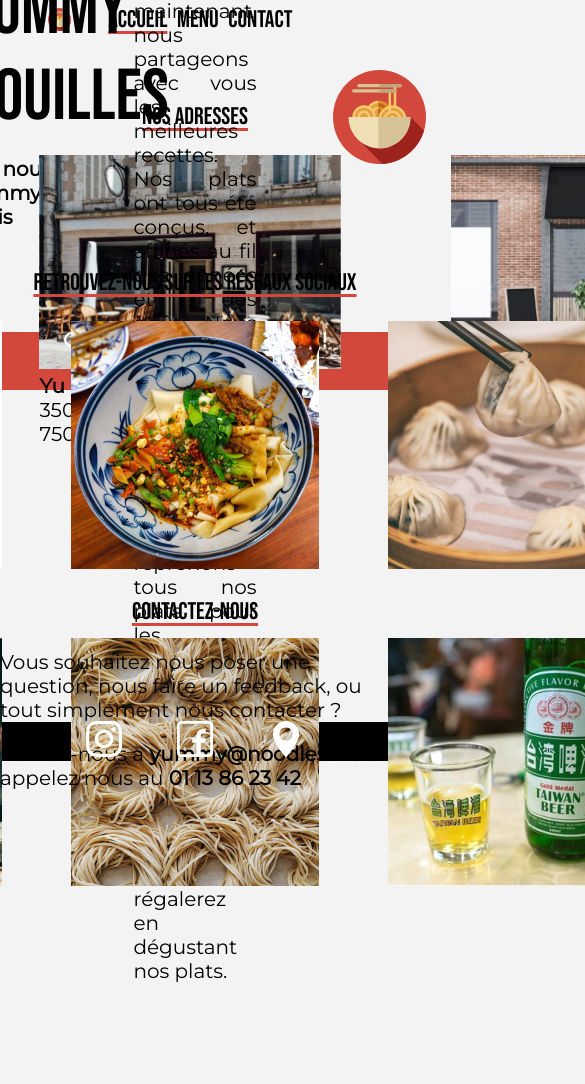
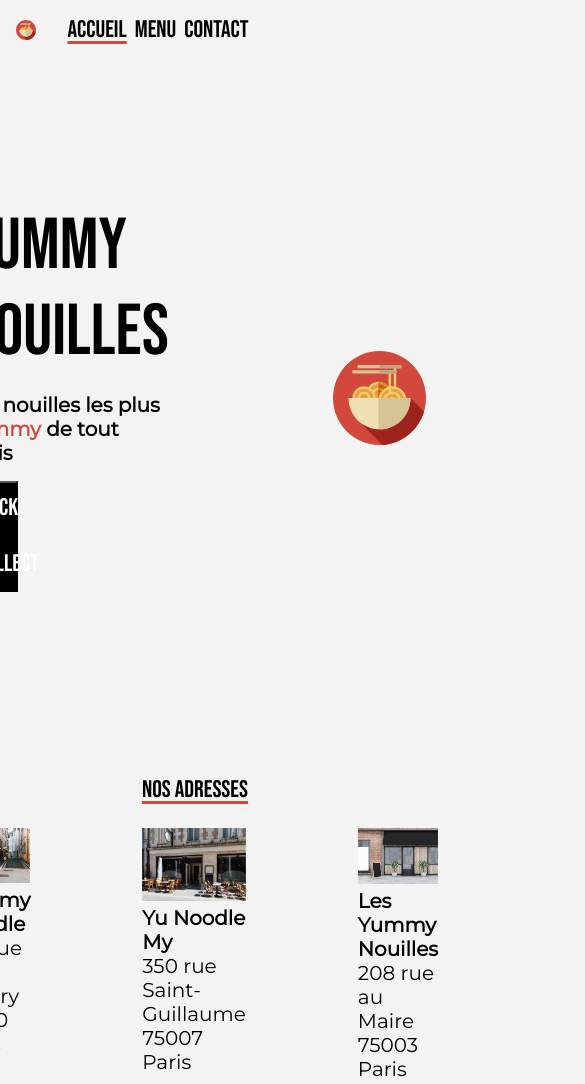
Before and after one commit to alaneo974/Yummy-Nouille, a plain HTML site: page pages/index.html in a window 390 px wide. Shown: the top 1084 px of the page, 585 px wide, since content can reach past the window. Before the commit the page ends 983 px from the top, so only its background shows below. Drawn offline with Linux system fonts and the light colour scheme; files whose address does not match are found by name.

Commit message:
responsive 1 computer

```diff
--- a/styles/scss/_mainYummy.scss
+++ b/styles/scss/_mainYummy.scss
@@ -65,51 +65,58 @@ a:hover {
 
 /* section Yummy Nouilles */
 .YummyNouilles {
-    height: 40vw;
+    height: auto;
+    width: 100%;
+    margin: 10rem 0;
     background-color: $whiteG;
     @include flexCenter;
 
     img {
-        height: 60%;
+        height: auto;
+        width: 24%;
         margin-left: 10.25rem;
     }
 }
 
 .essentielYummy {
-    @include flexCenter;
+    display: flex;
     flex-direction: column;
-    text-align: left;
+    justify-content: start;
 }
 .yum {
-    color: var(--redO);
+    color: $redO;
 }
 
 
 /* section nos adresses */
 .nosAdresses {
-    height: 35vw;
+    height: auto;
+    width: 100%;
+    margin: 2rem 0;
     background-color: $whiteG;
     @include flexCenter;
     flex-direction: column;
 
     h1 {
-        margin-bottom: 4.125rem;
+        margin: 2rem 0;
     }
 }
 
 .YummyNoddle {
-    margin: 0 6.875rem 0 9.375rem;
+        margin-right: 7rem;
 }
+
 .LesYummyNouilles {
-    margin: 0 9.375rem 0 6.875rem;
+        margin-left: 7rem;
 }
 
 .adresses {
     display: flex;
-    flex-direction: row;
 
     img {
-        height: 73%;
+        width: 100%;
+        max-width: 304px;
+        height: auto;
     }
 
     h4, p, address {
@@ -121,7 +128,9 @@ a:hover {
 
 /* section notre savoir faire */
 .savoirFaire {
-    height: 20vw;
+    height: auto;
+    width: 100%;
+    margin: 1rem 0;
     background-color: $whiteG;
     @include flexCenter;
     flex-direction: column;
@@ -135,7 +144,9 @@ a:hover {
 
 /* section retrouvez-nous sur les réseaux sociaux */
 .postsReseaux {
-    height: 50vw;
+    height: auto;
+    width: 100%;
+    margin: 2rem 0;
     background-color: $whiteG;
     @include flexCenter;
     flex-direction: column;
@@ -152,6 +163,7 @@ a:hover {
 /* menu */
 .menu {
     width: 100%;
+    height: auto;
     background-color: $whiteG;
     display: flex;
     flex-direction: column;
@@ -167,8 +179,7 @@ a:hover {
 /* carte */
 .carte {
     background-color: $white;
-    margin-left: 10rem;
-    margin-right: 10rem;
+    margin: 0 10rem;
     display: flex;
     flex-direction: column;
     justify-content: space-around;
--- a/styles/scss/_modulesYummy.scss
+++ b/styles/scss/_modulesYummy.scss
@@ -1,19 +1,22 @@
 /* header nav */
 .navBar {
-    height: 10vw;
+    height: auto;
+    width: 100%;
+    margin: 1rem 1rem 3rem 1rem;
     background-color: $whiteG;
     display: flex;
     align-items: center;
 
     img {
-        margin: 0 2rem 0 3rem;
-        height: 60%;
+        height: auto;
+        width: 5%;
+        margin-right: 1.5rem;
     }
 
     a {
         color: $black;
         text-decoration: none;
-        margin:  0.3rem;
+        margin-left: 0.5rem;
     }
 
     .actualPage {
@@ -27,7 +30,8 @@
 /* click & collect */
 .clickCollect {
     width: 14vw;
-    height: 5vw;
+    height: auto;
+    padding: 0.7rem;
     background-color: $black;
     color: $white;
     cursor: pointer;
@@ -41,7 +45,9 @@
 
 /* CTA-Banner */
 .CTA-Banner {
-    height: 15vw;
+    height: auto;
+    width: 100%;
+    padding: 1.5rem 0;
     background-color: $redO;
     @include flexCenter;
     flex-direction: column;
@@ -58,19 +64,23 @@
 
 /* section contactez nous */
 .contactezNous {
-    height: 15vw;
+    height: auto;
+    width: 100%;
+    margin: 4rem 0;
     background-color: $whiteG;
     @include flexCenter;
     flex-direction: column;
 
     p {
-        margin-top: 0;
+        margin: 0;
     }
 }
 
 /* footer */
 footer {
-    height: 10vw;
+    height: auto;
+    width: 100%;
+    padding: 2rem 0;
     background-color: $black;
     @include flexCenter;
 
```
Also changed, not shown: styles/stylesYummy.css, 1 other file.
